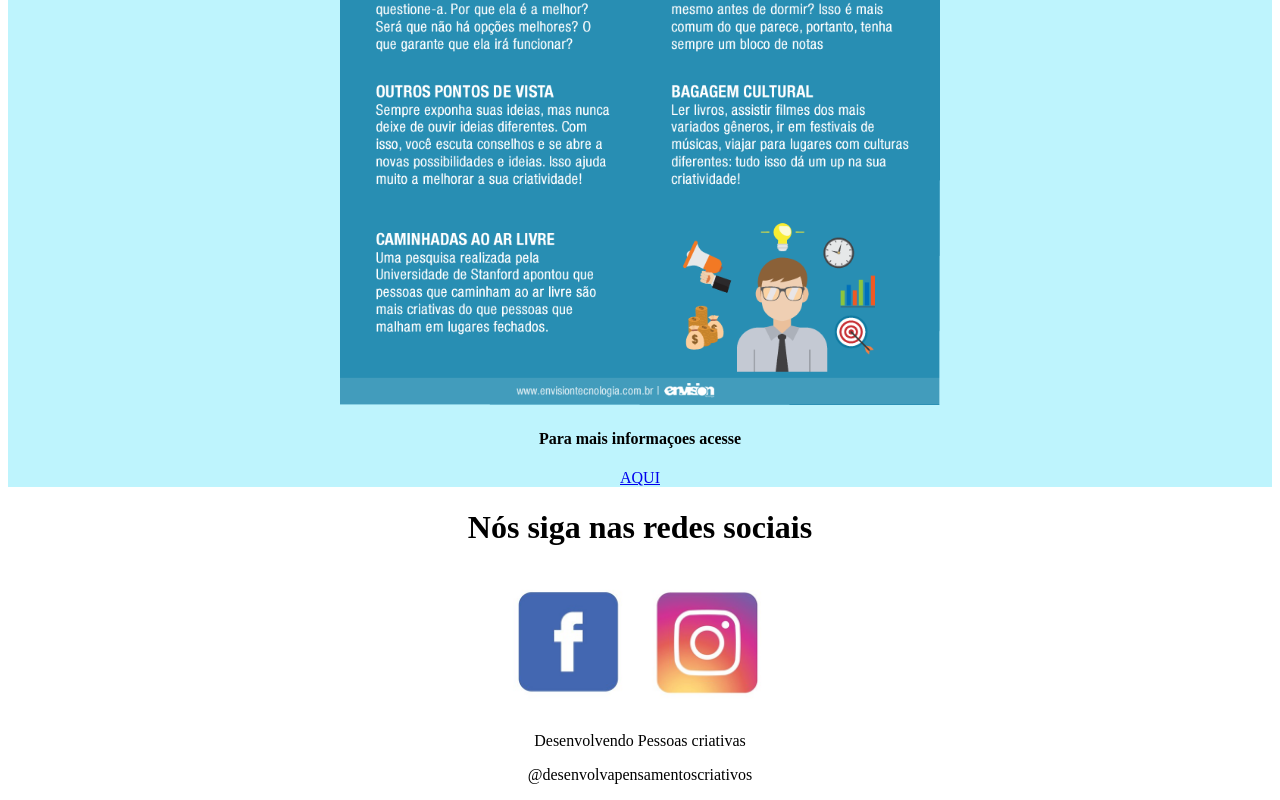
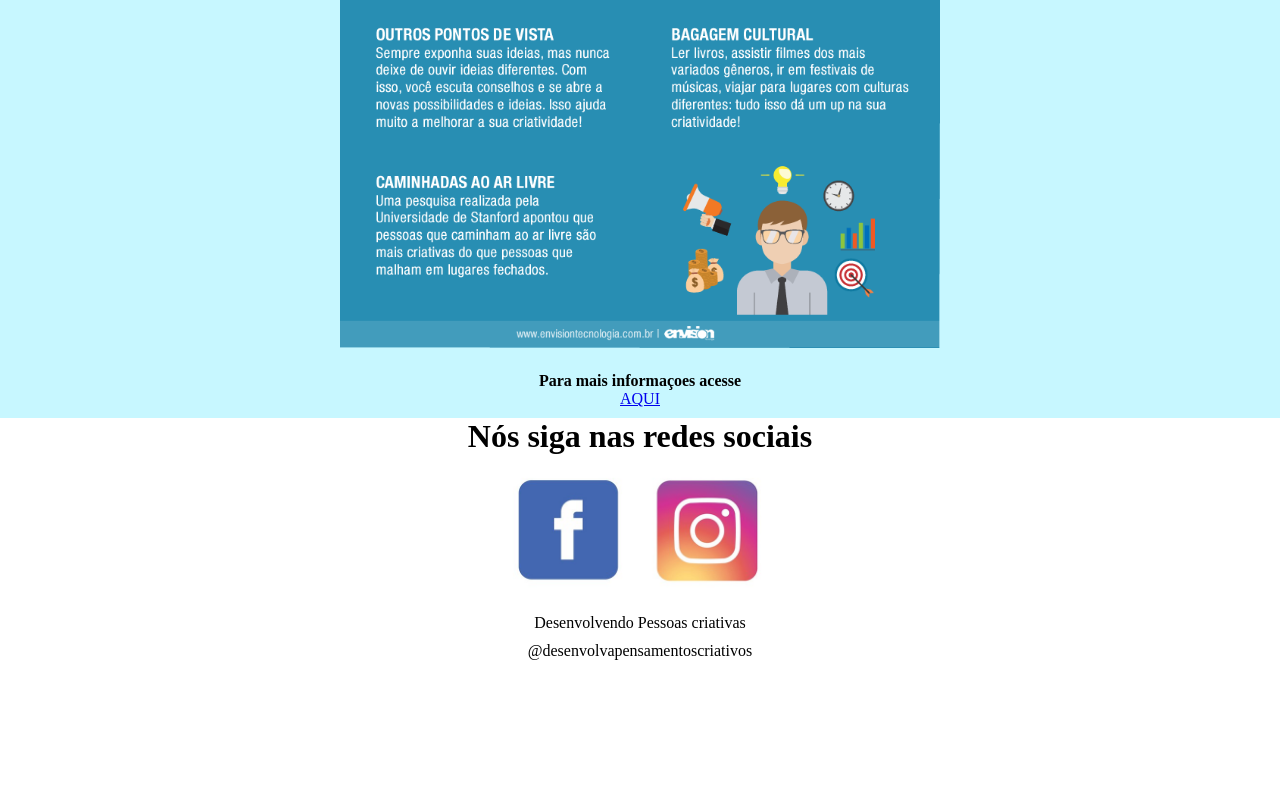
Before and after one commit to talitavitoriapereira/primeira_pagina, a plain HTML site: page index.html in a window 1280 px wide. Shown: the part 1704-2504 px from the top of the page. After the commit the page ends 2374 px from the top, so only its background shows below. Drawn offline with Linux system fonts and the light colour scheme.

Commit message:
Add files via upload

```diff
--- a/style.css
+++ b/style.css
@@ -1,33 +1,44 @@
+*{
+    margin: 0%;
+}
 header {
     background-color: white;
+    text-align: center;
+    position: relative;
+    height: 300px;
 }
 main {
-    background-color: rgb(190, 244, 253);
+    background-color: rgb(199, 247, 255);
+    text-align: center;
+    padding: 10px;
 }
 footer {
     background-color: white;
+    text-align: center;
 }
 .logo{
     width: 500px;
+    position: absolute;
+    left: 680px;;
 }
 .img1{
     width: 500px;
+    margin: 20px;;
 }
 .img2 {
     width: 600px;
+    margin: 20px;;
 }
 .img3 {
     width: 600px;
+    margin: 20px;
 }
 .fn {
     width: 300px;
 }
-header {
-    text-align: center;
+p{
+    margin: 10px;
 }
-main {
-    text-align: center;
-}
-footer {
-    text-align: center;
-}
+/* h1{
+    padding: 15px;
+} */
```
